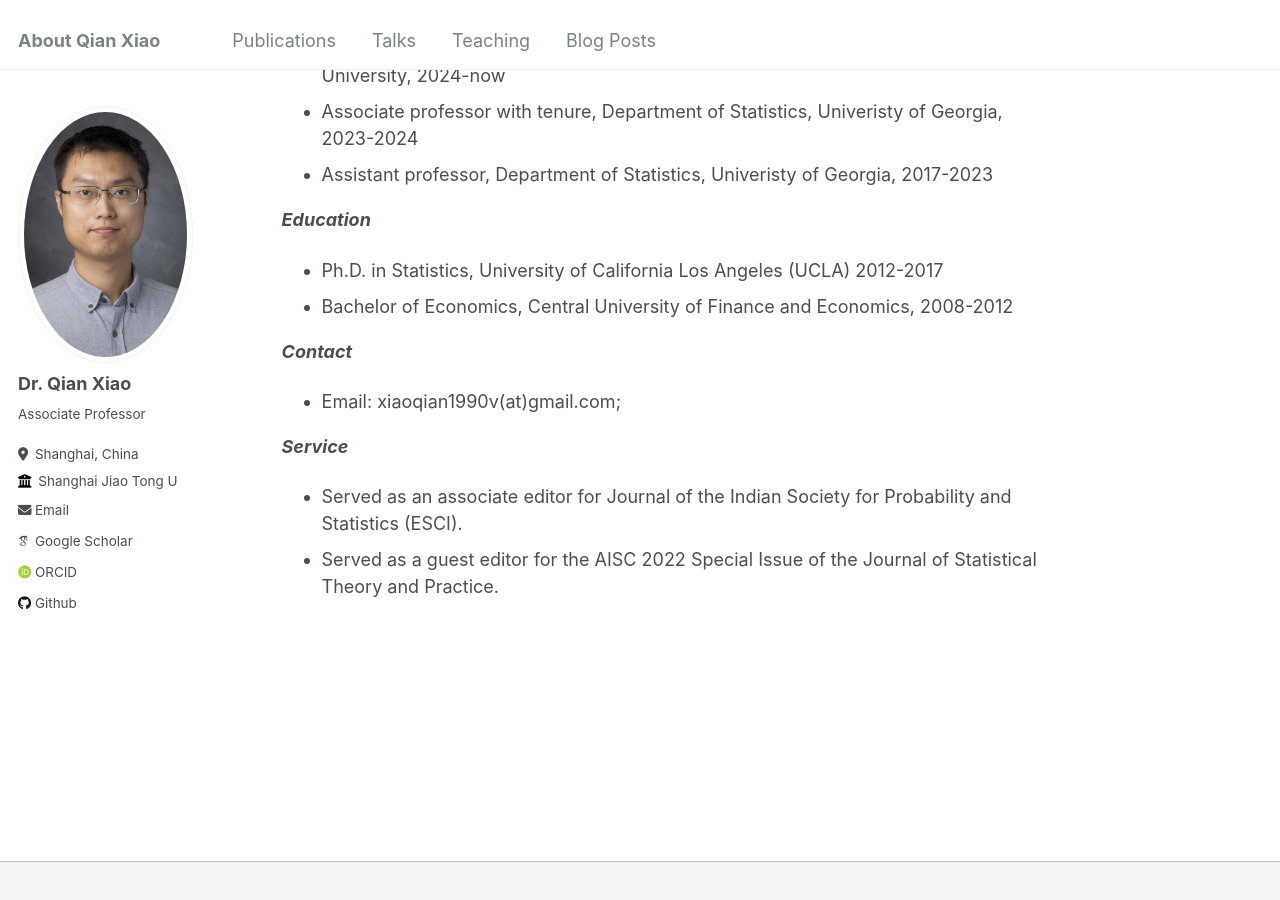
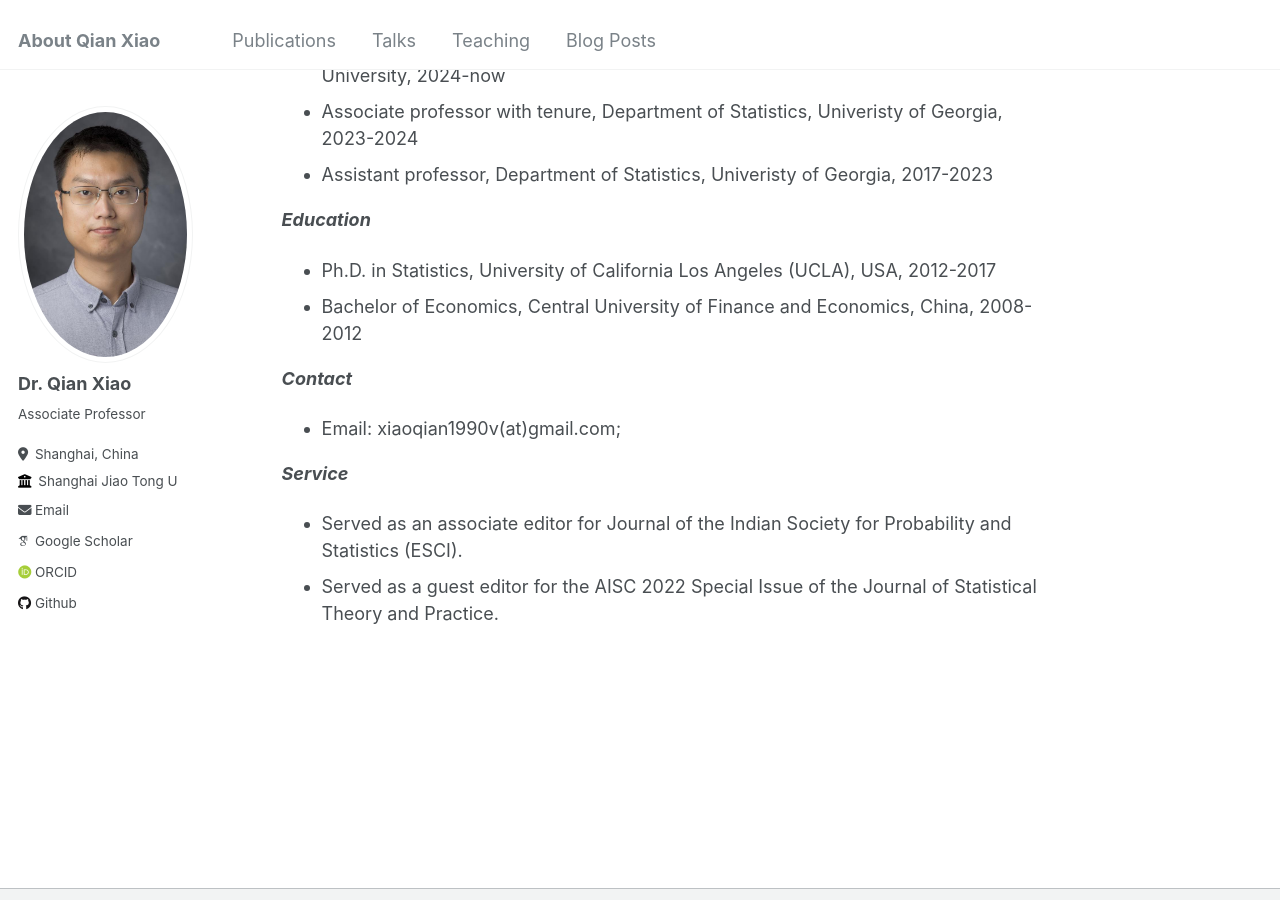
Before and after one commit to QXlab/QXlab.github.io, a Jekyll site: the page built from _pages/about.md, in a window 1280 px wide and 900 px high, scrolled down 653 px. Built offline with Jekyll 4.4.1, drawn with Linux system fonts in a browser that asks for light colours; some web fonts are replaced.

Commit message:
Update about.md

```diff
--- a/_pages/about.md
+++ b/_pages/about.md
@@ -24,8 +24,8 @@ My team welcome all students with interests. I am willing to discuss opportuniti
 * Assistant professor, Department of Statistics, Univeristy of Georgia, 2017-2023
 
 ***Education***
-* Ph.D. in Statistics, University of California Los Angeles (UCLA) 2012-2017
-* Bachelor of Economics, Central University of Finance and Economics, 2008-2012
+* Ph.D. in Statistics, University of California Los Angeles (UCLA), USA, 2012-2017
+* Bachelor of Economics, Central University of Finance and Economics, China, 2008-2012
 
 ***Contact***
 * Email: xiaoqian1990v(at)gmail.com;
```
